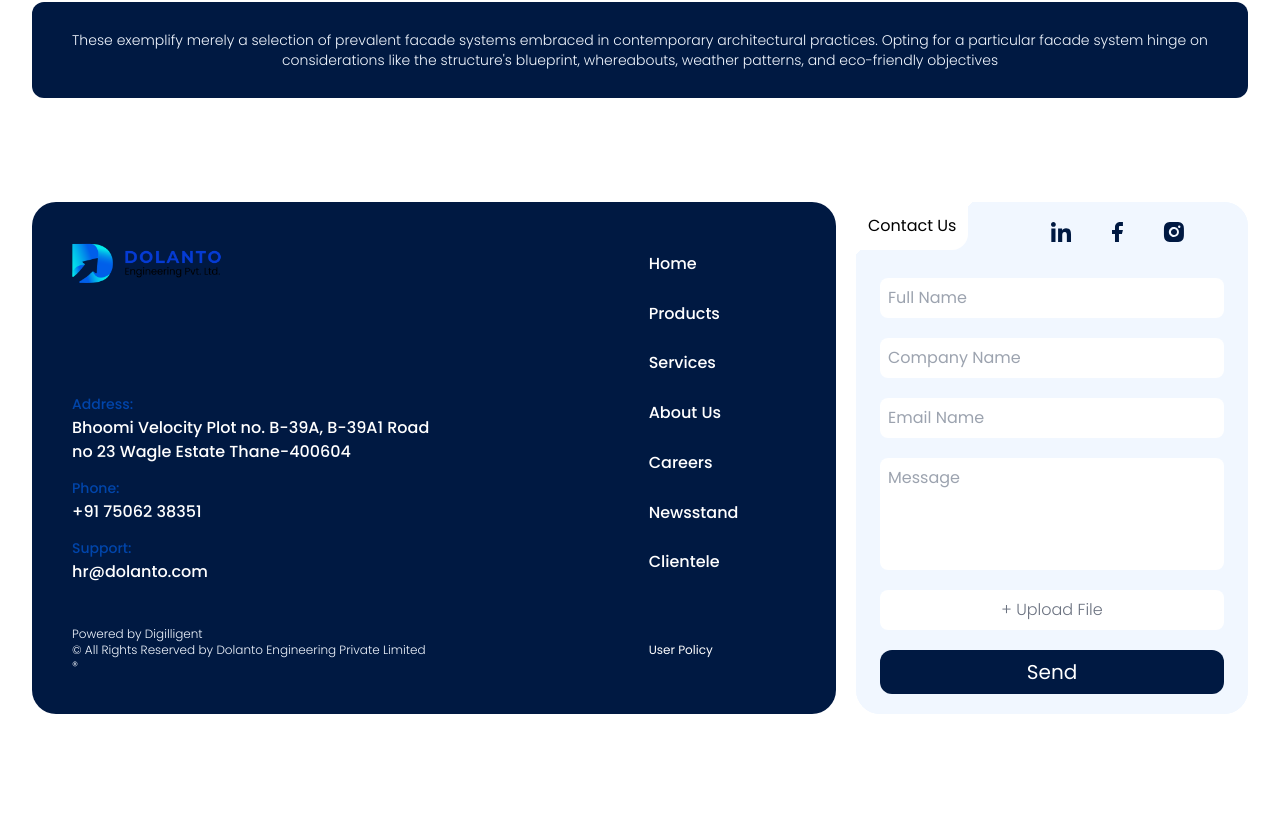
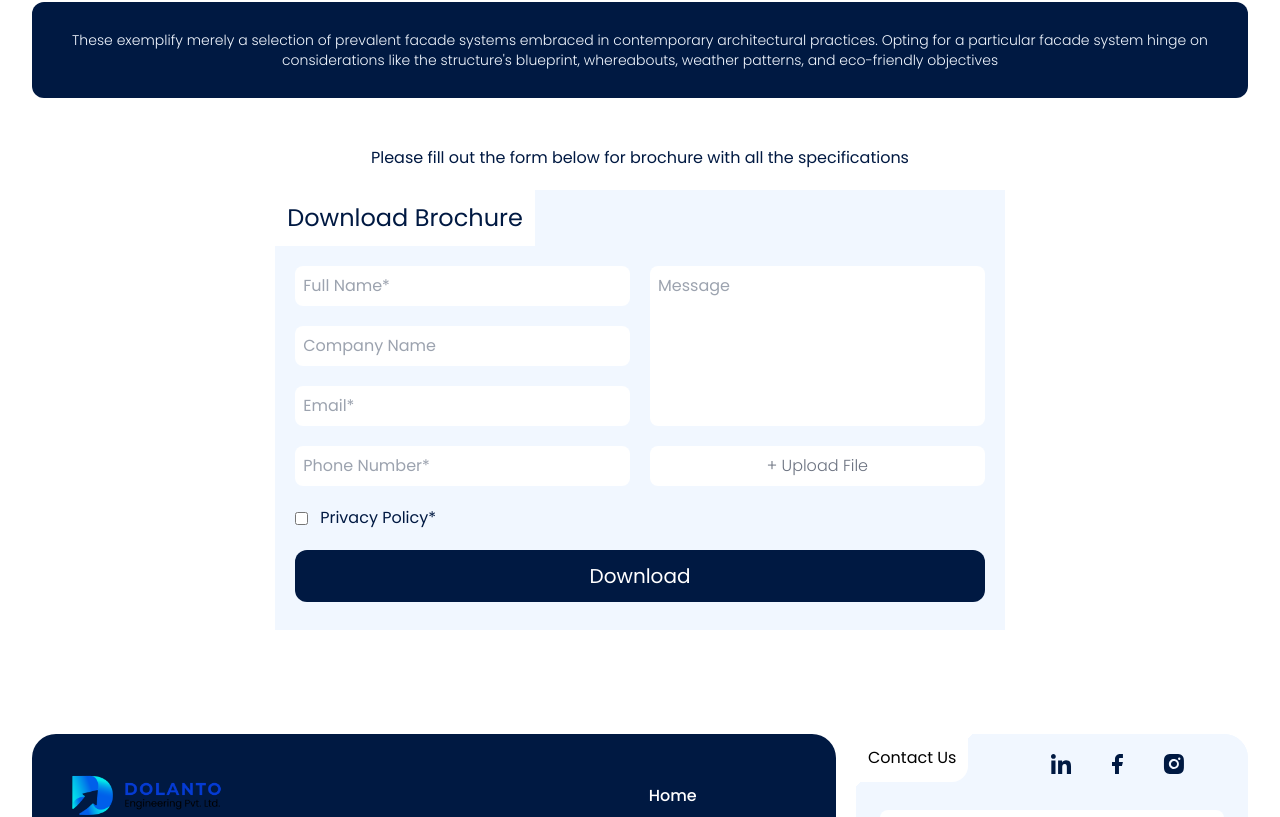
Before and after one commit to Ankit8295/dolanto-test, a Next.js app: page /products/facades in a window 1280 px wide. Shown: the part 2973-3790 px from the top of the page. Before the commit the page ends 3711 px from the top, so only its background shows below. Built offline with nearby package versions, Linux system fonts and the light colour scheme.

Commit message:
added contact

```diff
--- a/src/app/(pages)/clientele/page.tsx
+++ b/src/app/(pages)/clientele/page.tsx
@@ -1,11 +1,13 @@
 import Clientele from "@/src/components/clientele/ClientEle";
 import PageDescription from "@/src/components/page-description/PageDescription";
 import { GradientText } from "@/src/components/tags/Tags";
-import supabase from "@/supabase";
+import { createClient } from "@/src/utils/supabase/server";
 
 export const revalidate = 0;
 
 export default async function page() {
+  const supabase = await createClient();
+
   let { data: clientele, error } = await supabase.from("clientele").select("*");
 
   return (
--- a/src/app/(pages)/products/(products-pages)/layout.tsx
+++ b/src/app/(pages)/products/(products-pages)/layout.tsx
@@ -1,9 +1,11 @@
+import DownloadBrochure from "@/src/components/forms/downloadBrouchre/DownloadBrochure";
 import React from "react";
 
 export default function layout({ children }: { children: React.ReactNode }) {
   return (
     <div className="w-full flex flex-col gap-12 max-lg:gap-8 items-start pt-5 pb-10">
       {children}
+      <DownloadBrochure />
     </div>
   );
 }
--- a/src/components/Loader/style.module.css
+++ b/src/components/Loader/style.module.css
@@ -1,5 +1,5 @@
 .svgLoading {
-  width: 2rem;
+  width: 1.8rem;
   transform-origin: center;
   animation: rotate4 2s linear infinite;
 }
@@ -7,7 +7,7 @@
 .circleLoading {
   fill: none;
   stroke: white;
-  stroke-width: 2;
+  stroke-width: 3;
   stroke-dasharray: 1, 200;
   stroke-dashoffset: 0;
   stroke-linecap: round;
--- a/src/components/forms/contact-form/ContactForm.tsx
+++ b/src/components/forms/contact-form/ContactForm.tsx
@@ -6,6 +6,7 @@ import LoadingSvg from "../../Loader/LoadingSvg";
 import { toast } from "react-toastify";
 import Link from "next/link";
 import { aboutDolantoContact } from "@/src/constants/contactDetail";
+import { saveContactData } from "@/src/utils/helperFn";
 
 type FormDataType = {
   name: string;
@@ -27,14 +28,20 @@ export default function ContactForm({ gradient }: { gradient?: boolean }) {
 
   const submitHandler = handleSubmit((data) => {
     setSending(true);
-    try {
-      toast.success("Submitted Successfully");
-      reset();
-      setSending(false);
-    } catch (err) {
-      console.log(err);
-      setSending(false);
-    }
+    const fileData = new FormData();
+    fileData.set("file", file as File);
+
+    saveContactData(data, fileData).then((data) => {
+      const res = JSON.parse(data);
+      if (res.status === 200) {
+        toast.success("Submitted Successfully");
+        reset();
+        setSending(false);
+      } else {
+        setSending(false);
+        toast.error(res.message);
+      }
+    });
   });
 
   return (
@@ -58,13 +65,13 @@ export default function ContactForm({ gradient }: { gradient?: boolean }) {
           type="text"
           placeholder="Full Name"
           className="bg-white p-2 rounded-lg"
-          {...register("name", { required: true })}
+          {...register("full_name", { required: true })}
         />
         <input
           type="text"
           placeholder="Company Name"
           className="bg-white p-2 rounded-lg"
-          {...register("companyName", { required: true })}
+          {...register("company_name", { required: true })}
         />
         <input
           type="text"
@@ -76,7 +83,7 @@ export default function ContactForm({ gradient }: { gradient?: boolean }) {
           placeholder="Message"
           className="resize-none bg-white p-2 rounded-lg"
           rows={4}
-          {...register("message", { required: true })}
+          {...register("message")}
         />
         <label className="w-full p-2 rounded-lg bg-white">
           <input
@@ -96,7 +103,7 @@ export default function ContactForm({ gradient }: { gradient?: boolean }) {
           type="submit"
           className={`w-full flex items-center text-xl justify-center gap-2 ${
             gradient ? "bg-gradient-main" : "bg-footerColor"
-          } text-white py-2 rounded-xl`}
+          } text-white py-3 rounded-xl`}
         >
           {sending && <LoadingSvg />}
           {sending ? "Sending" : "Send"}
--- /dev/null
+++ b/src/components/forms/downloadBrouchre/DownloadBrochure.tsx
@@ -0,0 +1,112 @@
+"use client";
+
+import { saveContactData } from "@/src/utils/helperFn";
+import { ChangeEvent, useState } from "react";
+import { useForm } from "react-hook-form";
+import { toast } from "react-toastify";
+import LoadingSvg from "../../Loader/LoadingSvg";
+
+type Props = {};
+
+export default function DownloadBrochure({}: Props) {
+  const [file, setFile] = useState<File | null>(null);
+  const [sending, setSending] = useState<boolean>(false);
+  const {
+    register,
+    handleSubmit,
+    formState: { errors },
+    reset,
+  } = useForm({});
+  const submitHandler = handleSubmit((data) => {
+    setSending(true);
+    const fileData = new FormData();
+    fileData.set("file", file as File);
+    saveContactData(data, fileData).then((data) => {
+      const res = JSON.parse(data);
+      if (res.status === 200) {
+        toast.success("Submitted Successfully");
+        reset();
+        setSending(false);
+      } else {
+        setSending(false);
+        toast.error(res.message);
+      }
+    });
+  });
+  return (
+    <div className="flex w-[60%] text-[#001942] mx-auto max-lg:w-full items-center gap-5 flex-col">
+      <p className="text-center">
+        Please fill out the form below for brochure with all the specifications
+      </p>
+      <div className="w-full  pb-5 bg-lightBLue  flex flex-col gap-3">
+        <p className="p-3 bg-white w-fit  text-2xl">Download Brochure</p>
+        <form
+          onSubmit={submitHandler}
+          className="w-full px-5 py-2 flex flex-col gap-5"
+        >
+          <div className="flex w-full max-sm:flex-col items-start gap-5">
+            <div className="flex w-full flex-col gap-5">
+              <input
+                type="text"
+                placeholder="Full Name*"
+                className="bg-white p-2 rounded-lg"
+                {...register("full_name", { required: true })}
+              />
+              <input
+                type="text"
+                placeholder="Company Name"
+                className="bg-white p-2 rounded-lg"
+                {...register("company_name")}
+              />
+              <input
+                type="text"
+                placeholder="Email*"
+                className="bg-white p-2 rounded-lg"
+                {...register("email", { required: true })}
+              />
+              <input
+                type="number"
+                placeholder="Phone Number*"
+                className="bg-white p-2 rounded-lg"
+                {...register("phone", { required: true })}
+              />
+            </div>
+            <div className="flex w-full flex-col gap-5">
+              <textarea
+                placeholder="Message"
+                className="resize-none bg-white p-2 rounded-lg"
+                rows={6}
+                {...register("message")}
+              />
+              <label className="w-full p-2 rounded-lg bg-white">
+                <input
+                  type="file"
+                  accept=".pdf, .doc,.docx,.xml,application/msword,application/vnd.openxmlformats-officedocument.wordprocessingml.document"
+                  {...register("file")}
+                  onChange={(e: ChangeEvent<HTMLInputElement>) =>
+                    setFile(e.target.files ? e.target.files[0] : null)
+                  }
+                  className="hidden"
+                />
+                <p className="font-extralight text-center cursor-pointer text-gray-500 capitalize">
+                  {file?.name ? file?.name : "+ Upload File"}
+                </p>
+              </label>
+            </div>
+          </div>
+          <div className="w-full flex justify-start items-center gap-3">
+            <input type="checkbox" className="p-3" required />{" "}
+            <p>Privacy Policy*</p>
+          </div>
+          <button
+            type="submit"
+            className={`w-full flex items-center text-xl justify-center gap-2 bg-footerColor text-white py-3 rounded-xl`}
+          >
+            {sending && <LoadingSvg />}
+            {sending ? "Downloading" : "Download"}
+          </button>
+        </form>
+      </div>
+    </div>
+  );
+}
--- /dev/null
+++ b/src/utils/helperFn.ts
@@ -0,0 +1,38 @@
+"use server";
+import { createClient } from "./supabase/server";
+export const saveContactData = async (InquiryData: any, fileData: FormData) => {
+  const supabase = await createClient();
+  const file = fileData.get("file") as File;
+  let fileUrl = "";
+
+  if (file.size > 0) {
+    const { data: uploadData, error } = await supabase.storage
+      .from("dolanto-homepage")
+      .upload("/inquiries/" + file.name, file);
+    if (uploadData) {
+      const {
+        data: { publicUrl },
+      } = supabase.storage
+        .from("dolanto-homepage")
+        .getPublicUrl(uploadData?.path);
+      fileUrl = publicUrl || "";
+    }
+  }
+  const { data, error: updatingError } = await supabase
+    .from("contact-us")
+    .insert({
+      ...InquiryData,
+      file: fileUrl || null,
+    })
+    .select();
+  if (data) {
+    return JSON.stringify({
+      message: "Success",
+      status: 200,
+    });
+  }
+  return JSON.stringify({
+    message: updatingError.message.split(":")[0],
+    status: 500,
+  });
+};
--- /dev/null
+++ b/src/utils/supabase/server.ts
@@ -0,0 +1,29 @@
+"use server";
+import { createServerClient, type CookieOptions } from "@supabase/ssr";
+import { cookies } from "next/headers";
+
+export const createClient = async () => {
+  const cookieStore = cookies();
+
+  return createServerClient(
+    process.env.NEXT_PUBLIC_SUPABASE_URL!,
+    process.env.NEXT_PUBLIC_SUPABASE_ANON_KEY!,
+    {
+      cookies: {
+        get(name: string) {
+          return cookieStore.get(name)?.value;
+        },
+        set(name: string, value: string, options: CookieOptions) {
+          try {
+            cookieStore.set({ name, value, ...options });
+          } catch (error) {}
+        },
+        remove(name: string, options: CookieOptions) {
+          try {
+            cookieStore.set({ name, value: "", ...options });
+          } catch (error) {}
+        },
+      },
+    }
+  );
+};
--- a/supabase.js
+++ /dev/null
@@ -1,6 +0,0 @@
-import { createClient } from "@supabase/supabase-js";
-
-const supabaseUrl = process.env.NEXT_PUBLIC_SUPABASE_URL;
-const supabaseKey = process.env.NEXT_PUBLIC_SUPABASE_ANON_KEY;
-const supabase = createClient(supabaseUrl, supabaseKey);
-export default supabase;
```
Also changed, not shown: src/utils/supabase/client.ts (added, +7 -0 lines), src/utils/supabase/middleware.ts (added, +58 -0 lines).
